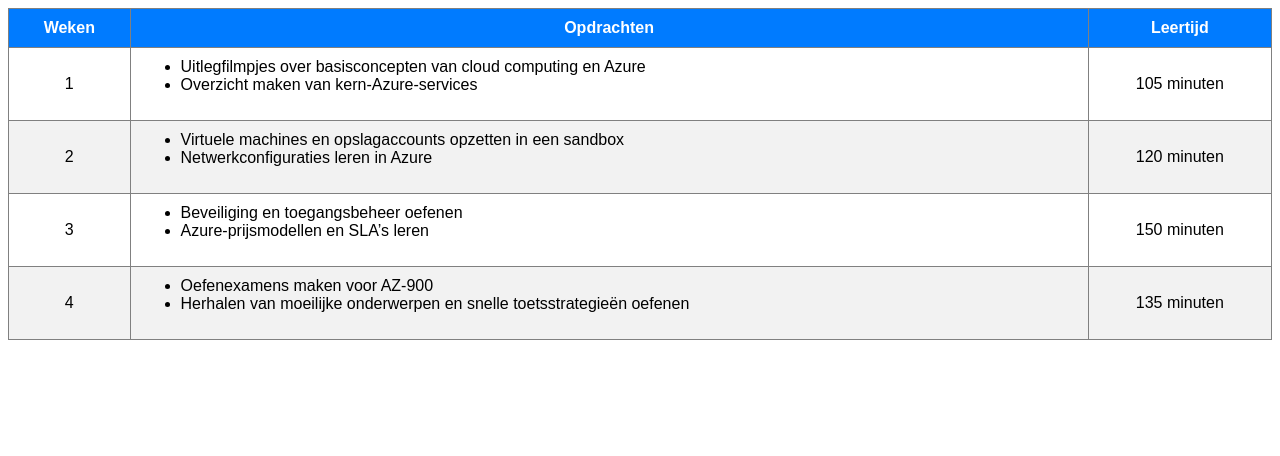
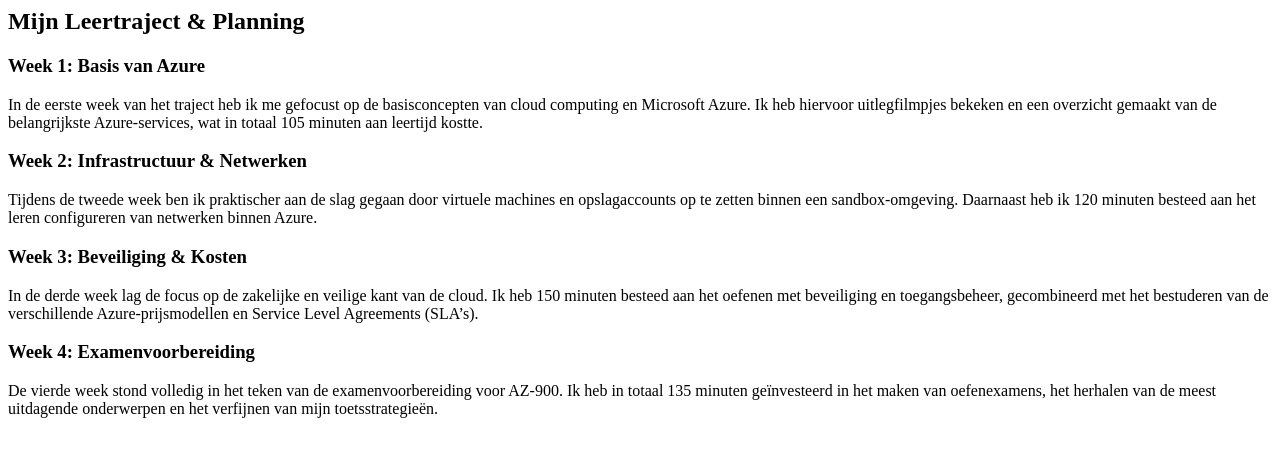
Before and after one commit to MisssJade/Prototype-Web-Jayani, a plain HTML site: page index.html in a window 1280 px wide. Drawn offline with Linux system fonts and the light colour scheme.

Commit message:
Update index.html

```diff
--- a/index.html
+++ b/index.html
@@ -1,51 +1,23 @@
-<table border="1" style="width:100%; border-collapse: collapse; font-family: sans-serif;">
-  <thead>
-    <tr style="background-color: #007bff; color: white;">
-      <th style="padding: 10px;">Weken</th>
-      <th style="padding: 10px;">Opdrachten</th>
-      <th style="padding: 10px;">Leertijd</th>
-    </tr>
-  </thead>
-  <tbody>
-    <tr>
-      <td style="padding: 10px; text-align: center;">1</td>
-      <td style="padding: 10px;">
-        <ul>
-          <li>Uitlegfilmpjes over basisconcepten van cloud computing en Azure</li>
-          <li>Overzicht maken van kern-Azure-services</li>
-        </ul>
-      </td>
-      <td style="padding: 10px; text-align: center;">105 minuten</td>
-    </tr>
-    <tr style="background-color: #f2f2f2;">
-      <td style="padding: 10px; text-align: center;">2</td>
-      <td style="padding: 10px;">
-        <ul>
-          <li>Virtuele machines en opslagaccounts opzetten in een sandbox</li>
-          <li>Netwerkconfiguraties leren in Azure</li>
-        </ul>
-      </td>
-      <td style="padding: 10px; text-align: center;">120 minuten</td>
-    </tr>
-    <tr>
-      <td style="padding: 10px; text-align: center;">3</td>
-      <td style="padding: 10px;">
-        <ul>
-          <li>Beveiliging en toegangsbeheer oefenen</li>
-          <li>Azure-prijsmodellen en SLA’s leren</li>
-        </ul>
-      </td>
-      <td style="padding: 10px; text-align: center;">150 minuten</td>
-    </tr>
-    <tr style="background-color: #f2f2f2;">
-      <td style="padding: 10px; text-align: center;">4</td>
-      <td style="padding: 10px;">
-        <ul>
-          <li>Oefenexamens maken voor AZ-900</li>
-          <li>Herhalen van moeilijke onderwerpen en snelle toetsstrategieën oefenen</li>
-        </ul>
-      </td>
-      <td style="padding: 10px; text-align: center;">135 minuten</td>
-    </tr>
-  </tbody>
-</table>
+<section class="planning">
+    <h2>Mijn Leertraject & Planning</h2>
+
+    <div class="week">
+        <h3>Week 1: Basis van Azure</h3>
+        <p>In de eerste week van het traject heb ik me gefocust op de basisconcepten van cloud computing en Microsoft Azure. Ik heb hiervoor uitlegfilmpjes bekeken en een overzicht gemaakt van de belangrijkste Azure-services, wat in totaal 105 minuten aan leertijd kostte.</p>
+    </div>
+
+    <div class="week">
+        <h3>Week 2: Infrastructuur & Netwerken</h3>
+        <p>Tijdens de tweede week ben ik praktischer aan de slag gegaan door virtuele machines en opslagaccounts op te zetten binnen een sandbox-omgeving. Daarnaast heb ik 120 minuten besteed aan het leren configureren van netwerken binnen Azure.</p>
+    </div>
+
+    <div class="week">
+        <h3>Week 3: Beveiliging & Kosten</h3>
+        <p>In de derde week lag de focus op de zakelijke en veilige kant van de cloud. Ik heb 150 minuten besteed aan het oefenen met beveiliging en toegangsbeheer, gecombineerd met het bestuderen van de verschillende Azure-prijsmodellen en Service Level Agreements (SLA’s).</p>
+    </div>
+
+    <div class="week">
+        <h3>Week 4: Examenvoorbereiding</h3>
+        <p>De vierde week stond volledig in het teken van de examenvoorbereiding voor AZ-900. Ik heb in totaal 135 minuten geïnvesteerd in het maken van oefenexamens, het herhalen van de meest uitdagende onderwerpen en het verfijnen van mijn toetsstrategieën.</p>
+    </div>
+</section>
```
